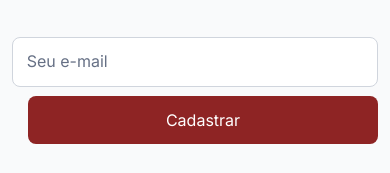
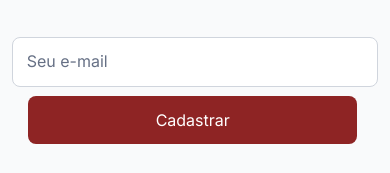
Before and after one commit to antoniocmenezes/OptimusTech, a plain HTML site: page index.html in a window 390 px wide. Shown: the part 3607-3780 px from the top of the page. Drawn offline with Linux system fonts and the light colour scheme.

Commit message:
Update style.css

```diff
--- a/style.css
+++ b/style.css
@@ -363,5 +363,10 @@ a {
         display: flex;
         flex-direction: column;
         gap: 9px;
+        justify-content: center;
+    }
+
+    .rodape__botao {
+        width: 300px;
     }
 }
```
